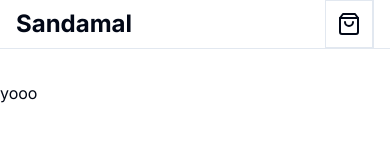
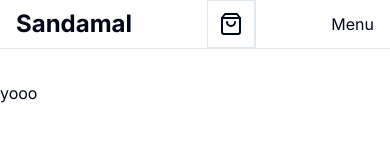
Before and after one commit to SebastienLaurentt/Sandamal, a Next.js app: page / in a window 390 px wide. Shown: the top 160 px of the page. Built offline with nearby package versions, Linux system fonts and the light colour scheme.

Commit message:
import burgerMenu in NavBar and import correct logo

```diff
--- a/components/BurgerMenu/BurgerMenu.tsx
+++ b/components/BurgerMenu/BurgerMenu.tsx
@@ -4,7 +4,7 @@ import Link from "next/link";
 import { usePathname } from "next/navigation";
 import { Dispatch, SetStateAction, useEffect } from "react";
 import navData from "../../data/navData";
-import logo from "../../../../public/images/logoGalopins.png";
+import logo from "../../public/images/logo.png";
 interface IBurgerMenu {
   isOpen: boolean;
   setIsOpen: Dispatch<SetStateAction<boolean>>;
--- a/components/NavBar/NavBar.tsx
+++ b/components/NavBar/NavBar.tsx
@@ -5,9 +5,13 @@ import { ShoppingBag } from "lucide-react";
 import Link from "next/link";
 import { usePathname } from "next/navigation";
 import navData from "../../data/navData";
+import BurgerMenu from "../BurgerMenu/BurgerMenu";
+import { useState } from "react";
 
 export default function Navbar() {
+  const [isOpen, setIsOpen] = useState(false);
   const pathname = usePathname();
+
   return (
     <header className="mb-8 border-b">
       <div className="flex items-center justify-between mx-auto max-w-2xl px-4 sm:px-6 lg:max-w-7xl">
@@ -48,6 +52,11 @@ export default function Navbar() {
             </span>
           </Button>
         </div>
+
+        <div className="h-8 md:h-10 flex items-center lg:hidden ">
+          <BurgerMenu isOpen={isOpen} setIsOpen={setIsOpen} />
+        </div>
+
       </div>
     </header>
   );
```
Also changed, not shown: public/images/logo.png (added).
